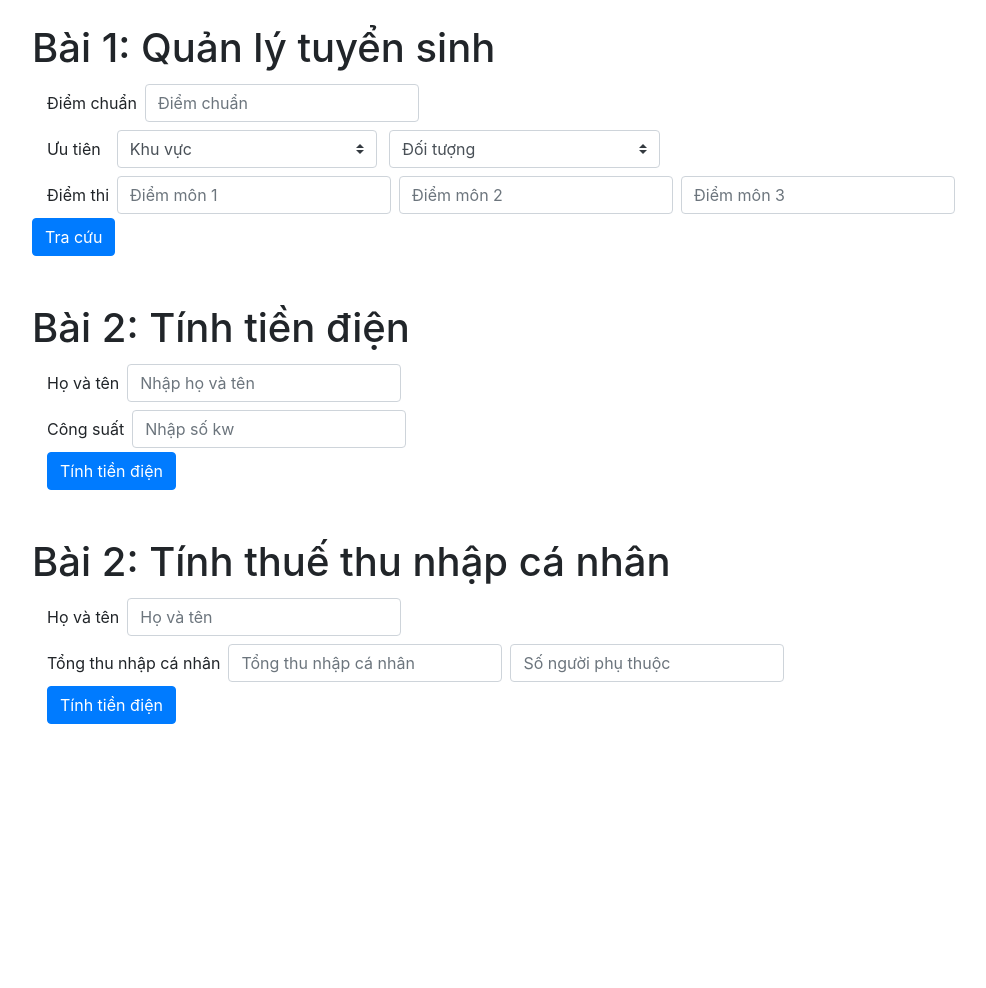
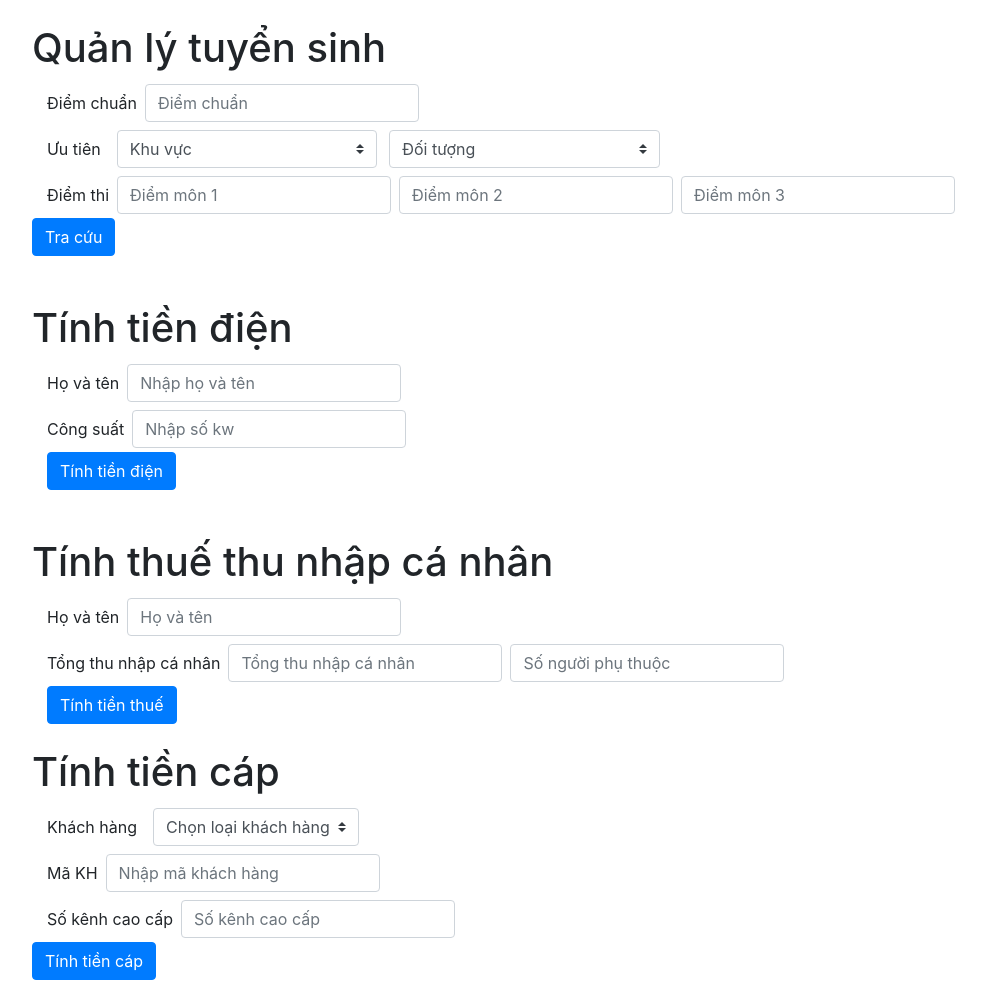
Before and after one commit to Khoahello/BT-js-buoi-5, a plain HTML site: page index.html in a window 1280 px wide. Shown: the whole page, without its empty margins (53-1039 px from the left). Before the commit the page ends 800 px from the top, so only its background shows below. Drawn offline with nearby package versions, Linux system fonts and the light colour scheme.

Commit message:
update bai 4

```diff
--- a/index.css
+++ b/index.css
@@ -0,0 +1,3 @@
+#so-ket-noi-doanh-nghiep {
+    display: none;
+}
--- a/index.html
+++ b/index.html
@@ -20,9 +20,9 @@
     <link rel="stylesheet" href="index.css" />
   </head>
   <body class="container">
-    <!-- Bài 1 -->
+    <!-- Quản lý tuyển sinh -->
     <div class="Bai-1 mt-4">
-      <h1>Bài 1: Quản lý tuyển sinh</h1>
+      <h1>Quản lý tuyển sinh</h1>
       <div class="col-4">
         <div class="form-inline">
           <div class="form-group">
@@ -104,9 +104,9 @@
       <h2 id="tong-diem"></h2>
     </div>
 
-    <!-- Bài 2 -->
+    <!-- Tính tiền điện -->
     <div class="Bai-2 mt-5">
-      <h1>Bài 2: Tính tiền điện</h1>
+      <h1>Tính tiền điện</h1>
       <div class="col-4">
         <div class="form-inline">
           <div class="form-group">
@@ -148,9 +148,9 @@
       </div>
     </div>
 
-    <!-- Bài 3 -->
+    <!-- Tính thuế thu nhập cá nhân -->
     <div class="Bai-3 mt-5">
-      <h1>Bài 2: Tính thuế thu nhập cá nhân</h1>
+      <h1>Tính thuế thu nhập cá nhân</h1>
       <div class="col-4">
         <div class="form-inline">
           <div class="form-group">
@@ -194,31 +194,93 @@
           </div>
         </div>
         <button class="btn btn-primary" onclick="tinhTienThue()">
-          Tính tiền điện
+          Tính tiền thuế
         </button>
-        <h2 id="tien-dien"></h2>
+        <h2 id="tien-thue"></h2>
       </div>
     </div>
 
-    <!--  -->
-    <!--       <div class="form-inline">
+    <!-- Tính tiền cáp -->
+    <div class="Bai-4 mt-4">
+      <h1>Tính tiền cáp</h1>
+      <div class="col-4">
+        <div class="form-inline">
           <div class="form-group">
             <div class="my-1 mr-2">
-            <label for="">Điểm chuẩn</label>
+              <label class="mr-sm-2" for="inlineFormCustomSelect"
+                >Khách hàng</label
+              >
+            </div>
+            <div class="my-1 mr-sm-2">
+              <select
+                class="custom-select mr-sm-2"
+                id="loai-khach-hang"
+                onchange="selectLoaiKhachHang()"
+              >
+                <option selected value="0">Chọn loại khách hàng</option>
+                <option value="1">Nhà dân</option>
+                <option value="2">Doanh nghiệp</option>
+              </select>
+            </div>
+          </div>
+        </div>
+      </div>
+      <div class="col-4">
+        <div class="form-inline">
+          <div class="form-group">
+            <div class="my-1 mr-2">
+              <label for="">Mã KH</label>
             </div>
             <div class="my-1 mr-sm-2">
               <input
                 type="text"
                 class="form-control"
-              id=""
-              placeholder="Nhập điểm chuẩn"
+                id="ma-khach-hang"
+                placeholder="Nhập mã khách hàng"
               />
+            </div>
+          </div>
+        </div>
+      </div>
+      <div class="col-4">
+        <div class="form-inline">
+          <div class="form-group">
+            <div class="my-1 mr-2">
+              <label for="">Số kênh cao cấp</label>
+            </div>
+            <div class="my-1 mr-sm-2">
               <input
-              type="text"
+                type="number"
                 class="form-control"
-              id=""
-              placeholder="Nhập điểm chuẩn"
-            /> -->
+                id="so-kenh-cao-cap"
+                placeholder="Số kênh cao cấp"
+              />
+            </div>
+          </div>
+        </div>
+      </div>
+      <div class="col-4" id="so-ket-noi-doanh-nghiep">
+        <div class="form-inline">
+          <div class="form-group">
+            <div class="my-1 mr-2">
+              <label for="">Số kết nối</label>
+            </div>
+            <div class="my-1 mr-sm-2">
+              <input
+                type="number"
+                class="form-control"
+                id="so-ket-noi"
+                placeholder="Số kết nối"
+              />
+            </div>
+          </div>
+        </div>
+      </div>
+      <button class="btn btn-primary" onclick="tinhTienCap()">
+        Tính tiền cáp
+      </button>
+      <h2 id="tien-cap"></h2>
+    </div>
     <script src="index.js"></script>
     <!-- Optional JavaScript -->
     <!-- jQuery first, then Popper.js, then Bootstrap JS -->
--- a/index.js
+++ b/index.js
@@ -1,4 +1,10 @@
-// Bài 1
+// NumberFormat
+const USDollar = new Intl.NumberFormat('en-US', {
+    style: 'currency',
+    currency: 'USD',
+});
+
+// Quản lý tuyển sinh
 function traDiemThi() {
     var diemChuan = document.getElementById("diem-chuan").value * 1
     var khuVuc = document.getElementById("khu-vuc").value * 1
@@ -19,30 +25,26 @@ function traDiemThi() {
     }
 }
 
-// Bài 2
+// Tính tiền điện
 function tinhTienDien() {
     var dienHoVaTen = document.getElementById("dien-ho-va-ten").value
     var congSuat = document.getElementById("cong-suat").value * 1
     var tienDien = 0
     if (congSuat <= 50) {
         tienDien = congSuat * 500
-        document.getElementById("tien-dien").innerText = `Họ tên: ${dienHoVaTen}; Tiền điện: ${tienDien.toLocaleString()}`
     } else if (congSuat <=100) {
         tienDien = 50 * 500 + (congSuat - 50) * 650
-        document.getElementById("tien-dien").innerText = `Họ tên: ${dienHoVaTen}; Tiền điện: ${tienDien.toLocaleString()}`
     } else if (congSuat <=200) {
         tienDien = 50 * 500 + 50 * 650 + (congSuat - 100) * 850
-        document.getElementById("tien-dien").innerText = `Họ tên: ${dienHoVaTen}; Tiền điện: ${tienDien.toLocaleString()}`
     } else if (congSuat <=350) {
         tienDien = 50 * 500 + 50 * 650 + 100 * 850 + (congSuat - 200) * 1100
-        document.getElementById("tien-dien").innerText = `Họ tên: ${dienHoVaTen}; Tiền điện: ${tienDien.toLocaleString()}`
     } else {
         tienDien = 50 * 500 + 50 * 650 + 100 * 850 + 150 * 1100 + (congSuat - 350) * 1300
-        document.getElementById("tien-dien").innerText = `Họ tên: ${dienHoVaTen}; Tiền điện: ${tienDien.toLocaleString()}`
     }
+    document.getElementById("tien-dien").innerText = `Họ tên: ${dienHoVaTen}; Tiền điện: ${tienDien.toLocaleString()}`
 }
 
-// Bài 3
+// Tính thuế thu nhập cá nhân
 function tinhTienThue() {
     var thueHoVaTen = document.getElementById("thue-ho-va-ten").value
     var TongThuNhapCaNhan = document.getElementById("tong-thu-nhap-ca-nhan").value * 1
@@ -53,3 +55,34 @@ function tinhTienThue() {
     }
 
 }
+
+// Tính tiền cáp
+function selectLoaiKhachHang() {
+    var x = document.getElementById("loai-khach-hang").value
+    if (x == 2) {
+        document.getElementById("so-ket-noi-doanh-nghiep").style.display = "block"
+    } else {
+        document.getElementById("so-ket-noi-doanh-nghiep").style.display = "none"
+    }
+
+}
+
+function tinhTienCap() {
+    var x = document.getElementById("loai-khach-hang").value
+    var maKhachHang = document.getElementById("ma-khach-hang").value
+    var soKenhCaoCap = document.getElementById("so-kenh-cao-cap").value * 1
+    var soKetNoi = document.getElementById("so-ket-noi").value * 1
+    var tienThue = 0
+    if (x == 0) {
+        alert ("Hãy chọn loại khách hàng")
+    } else if (x == 2) {
+        if (soKetNoi <= 10) {
+            tienThue = 15 + soKenhCaoCap * 50 + 75
+        } else {
+            tienThue = 15 + soKenhCaoCap * 50 + 75 + (soKetNoi - 10) * 5
+        }
+    } else {
+        tienThue = 4.5 + 20.5 + soKenhCaoCap * 7.5
+    }
+    document.getElementById("tien-cap").innerText = `Mã khách hàng: ${maKhachHang}; Tiền cáp: ${USDollar.format(tienThue)}`
+}
```
Lines whose indentation alone changed are shown as unchanged.
